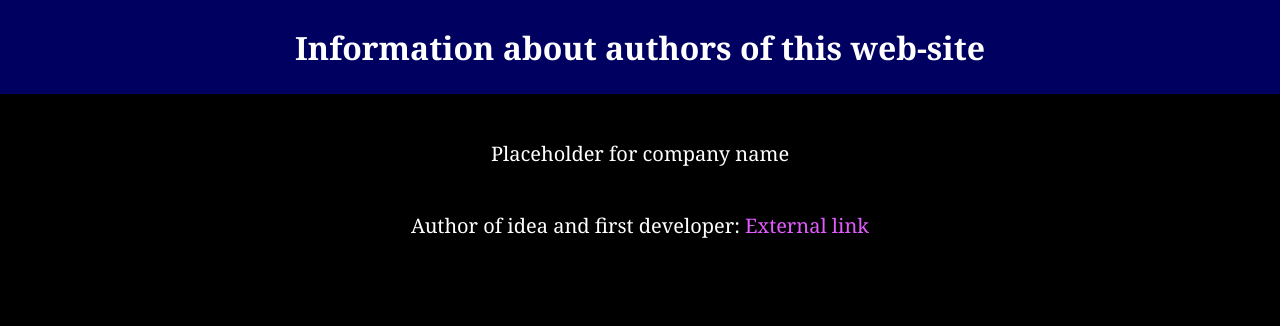
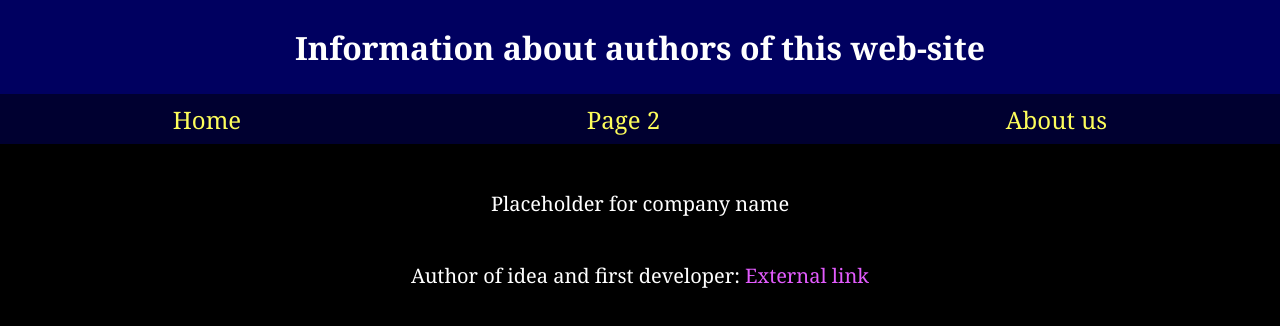
Before and after one commit to juuxi/AllofWriting, a plain HTML site: page about_us.html in a window 1280 px wide. Drawn offline with Linux system fonts and the light colour scheme.

Commit message:
add nav to about us

```diff
--- a/about_us.html
+++ b/about_us.html
@@ -8,6 +8,11 @@
     </head>
     <body>
         <h1>Information about authors of this web-site</h1>
+        <nav class="navbar">
+            <a href="index.html">Home</a>
+            <a href="#">Page 2</a>
+            <a href="./about_us.html">About us</a>
+        </nav>
         <p class="company-name">Placeholder for company name</p>
         <p class="main-author">Author of idea and first developer:
             <a href="https://juuxi.github.io/Visit-Card/">External link</a>
```
Also changed, not shown: index.html (+1 -1 lines).
